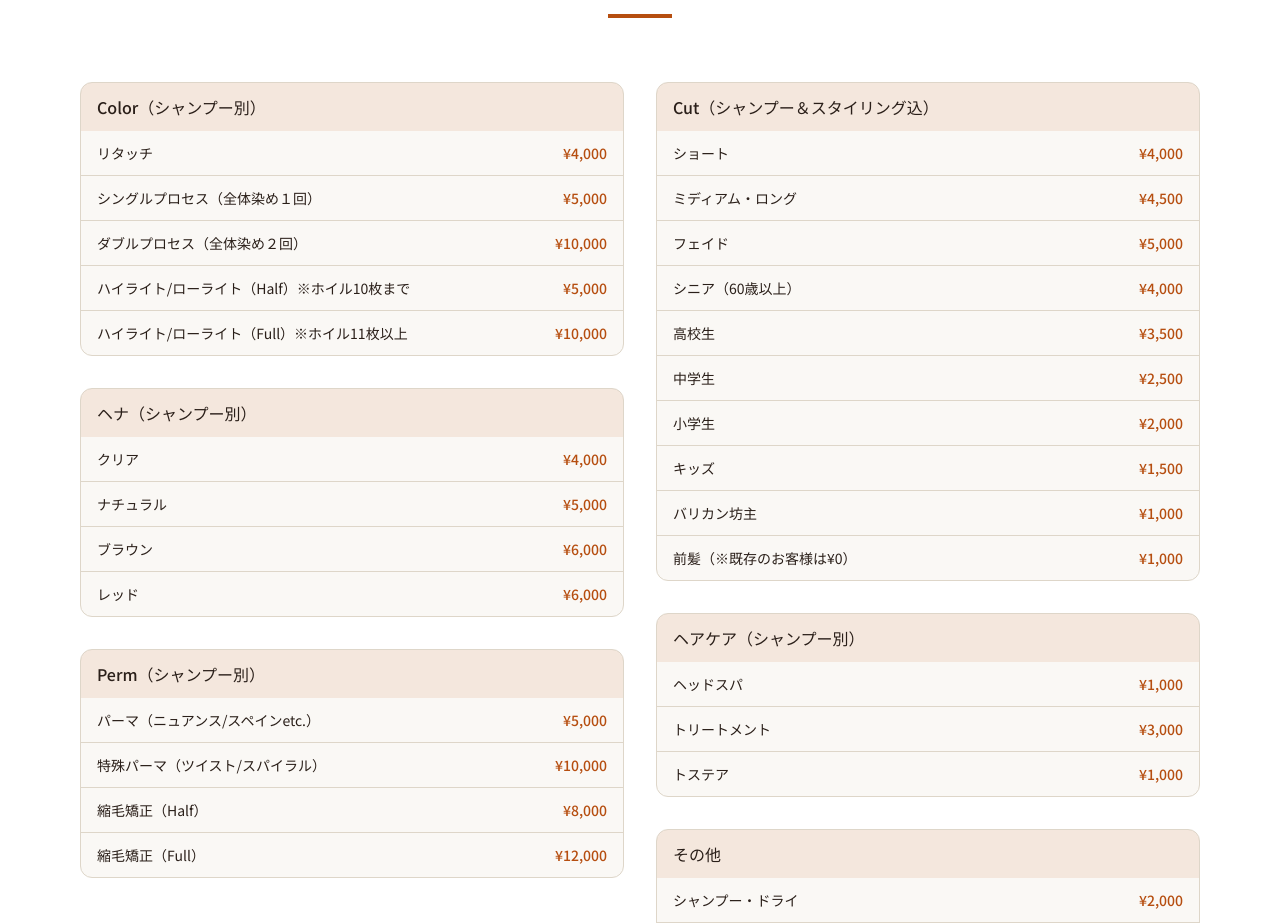
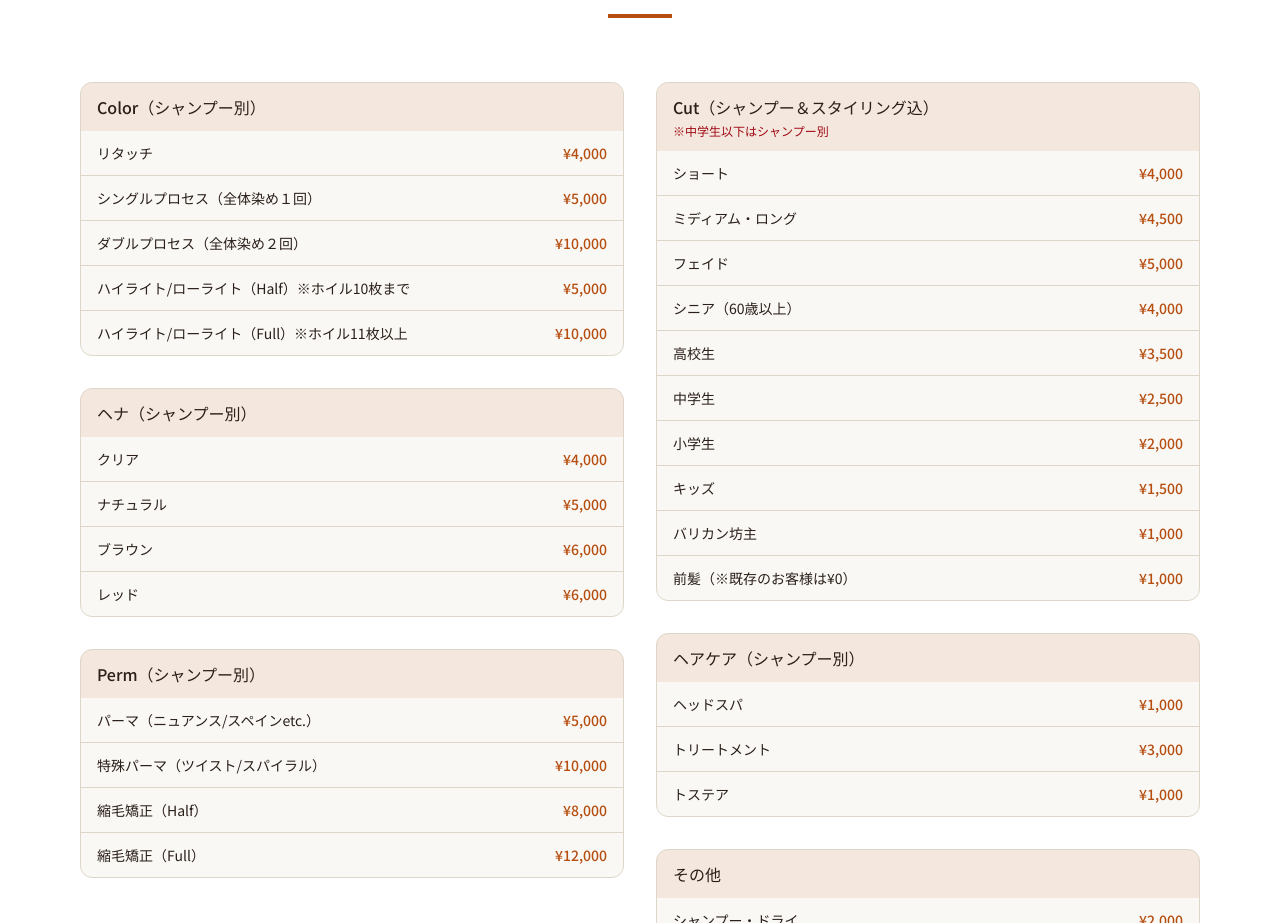
Before and after one commit to snipsnap200773-code/snipsnap-v2-official, a Next.js app: page / in a window 1280 px wide. Shown: the part 5080-6003 px from the top of the page. Built offline with nearby package versions, Linux system fonts and the light colour scheme.

Commit message:
update snipsnap-v2-official all files

```diff
--- a/components/price-section.tsx
+++ b/components/price-section.tsx
@@ -79,7 +79,17 @@ export function PriceSection() {
             <PriceTable title="Perm（シャンプー別）" items={permMenu} />
           </div>
           <div className="space-y-8">
-            <PriceTable title="Cut（シャンプー＆スタイリング込）" items={cutMenu} />
+            <PriceTable
+  title={
+    <>
+      Cut（シャンプー＆スタイリング込）
+      <span className="block text-xs text-red-800 mt-1 font-normal">
+  ※中学生以下はシャンプー別
+</span>
+    </>
+  }
+  items={cutMenu}
+/>
             <PriceTable title="ヘアケア（シャンプー別）" items={careMenu} />
             <PriceTable title="その他" items={otherMenu} />
           </div>
```
